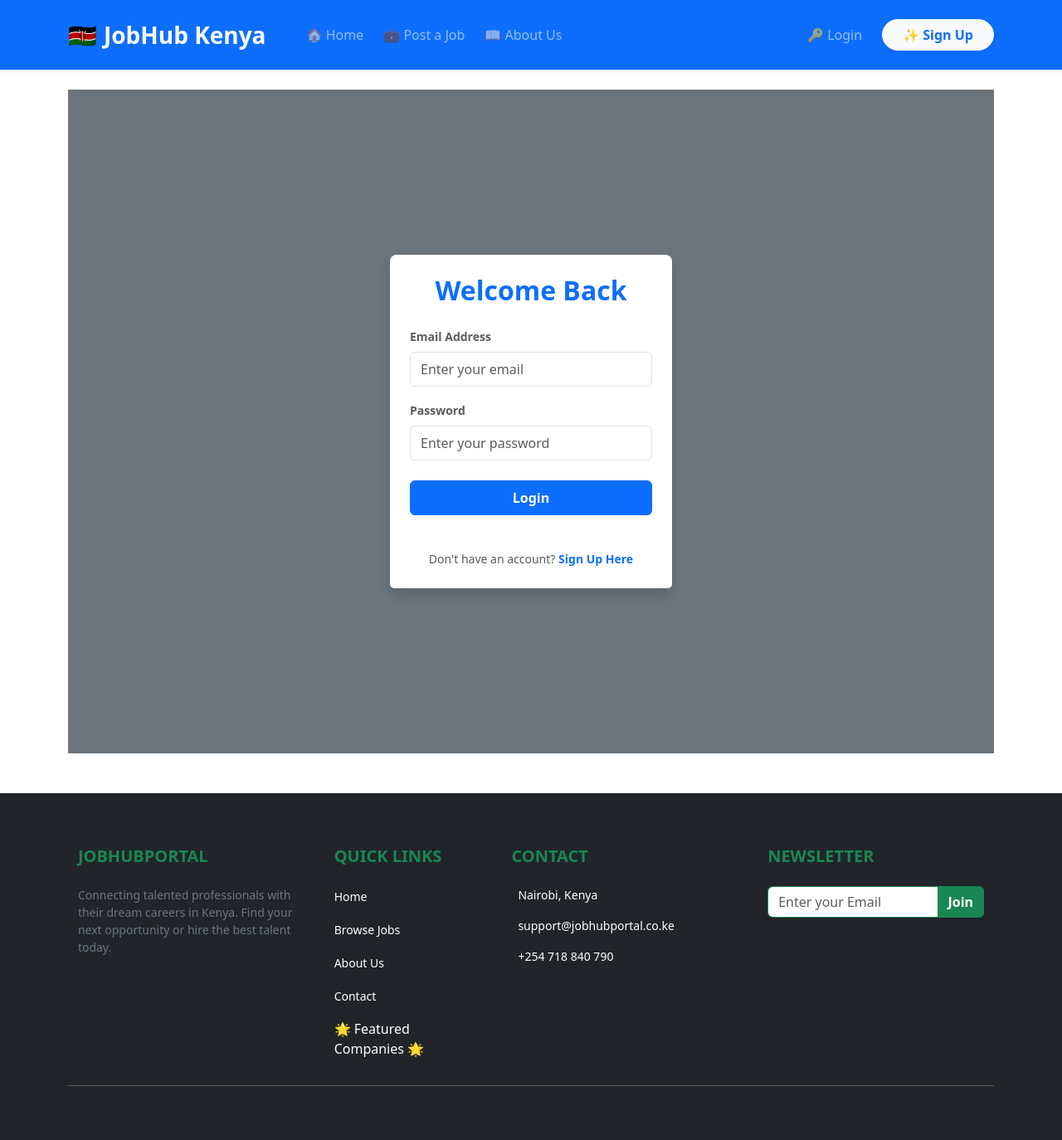
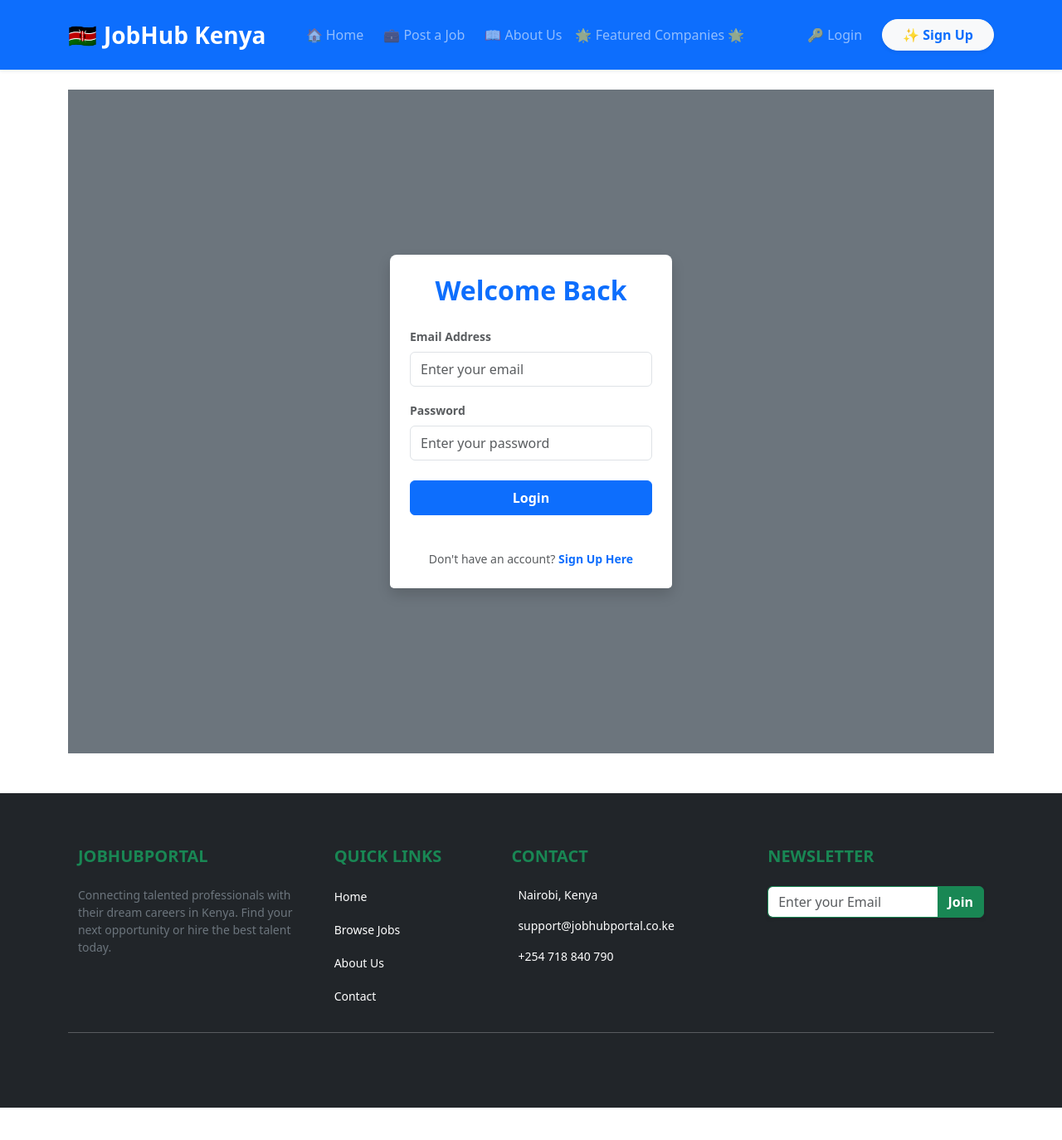
Before and after one commit to MwolobiJavanson/javanson_hustlehub, a React (Create React App) app: page / in a window 1280 px wide. Shown: the top 1374 px of the page at 83% size. After the commit the page ends 1335 px from the top, so only its background shows below. Built offline with nearby package versions, Linux system fonts and the light colour scheme.

Commit message:
added featured companies on navbar

```diff
--- a/src/components/FooterComponent.jsx
+++ b/src/components/FooterComponent.jsx
@@ -63,14 +63,6 @@ function FooterComponent() {
                 className="text-white text-decoration-none small"
               >
                 Contact
-              </Link>
-            </p>
-            <p>
-              <Link
-                className="nav-link fs-6 fw-medium"
-                to="/featured_companies"
-              >
-                🌟 Featured Companies 🌟
               </Link>
             </p>
           </div>
--- a/src/components/NavbarComponent.jsx
+++ b/src/components/NavbarComponent.jsx
@@ -45,6 +45,15 @@ function NavbarComponent() {
                 📖 About Us
               </Link>
             </li>
+            <li>
+              {" "}
+              <Link
+                className="nav-link fs-6 fw-medium"
+                to="/featured_companies"
+              >
+                🌟 Featured Companies 🌟
+              </Link>
+            </li>
           </ul>
 
           {/* Right Side Links */}
```
